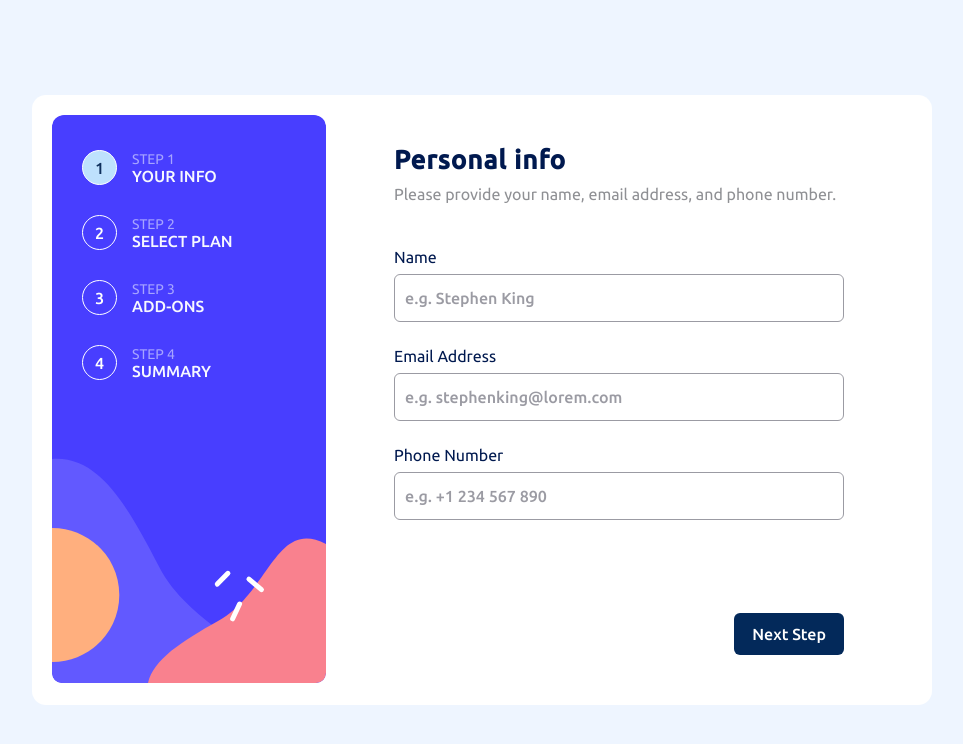
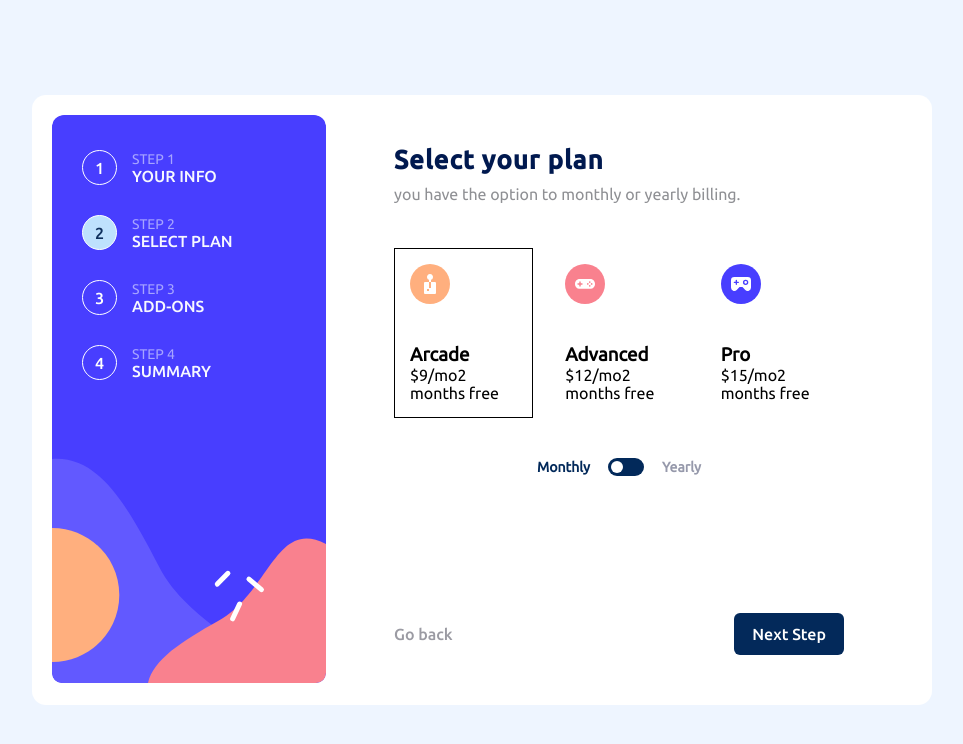
Before and after one commit to TsotMe/old-multi-step-form, a Vue app: page / in a window 1280 px wide. Shown: the top 744 px of the page, without its empty margins (158-1121 px from the left). Built offline with nearby package versions, Linux system fonts and the light colour scheme.

Commit message:
Update second step

```diff
--- a/src/App.vue
+++ b/src/App.vue
@@ -21,7 +21,7 @@ export default {
     },
     data() {
         return {
-            currentStep: 1,
+            currentStep: 2,
             stepsListing: [
                 {title: "Personal info", description: "Please provide your name, email address, and phone number."},
                 {title: "Select your plan", description: "you have the option to monthly or yearly billing."},
@@ -41,9 +41,7 @@ export default {
 }
 </script>
 
-<style lang="scss" scoped>
-@import './assets/css/variables.scss';
-
+<style lang="scss">
 .website {
     width: 100%;
     height: 100vh;
--- a/src/components/forms/StepTwo.vue
+++ b/src/components/forms/StepTwo.vue
@@ -1,5 +1,28 @@
 <template>
 <div class="step-two">
+    <div class="plans-cont">
+        <PlanComponent
+            :planImage="iconArcade"
+            planTitle="Arcade"
+            :planInitialPrice="9"
+            :class="{active: selectedPlan === 1}"
+            @setSelectedPlan="selectedPlan = 1"
+        />
+        <PlanComponent
+            :planImage="iconAdvanced"
+            planTitle="Advanced"
+            :planInitialPrice="12"
+            :class="{active: selectedPlan === 2}"
+            @setSelectedPlan="selectedPlan = 2"
+        />
+        <PlanComponent
+            :planImage="iconPro"
+            planTitle="Pro"
+            :planInitialPrice="15"
+            :class="{active: selectedPlan === 3}"
+            @setSelectedPlan="selectedPlan = 3"
+        />
+    </div>
     <div class="billing-type-wrapper">
         <span :class="{active: stepTwoStore.billingType === 1}">Monthly</span>
         <CustomToggle v-model="isYearly"/>
@@ -11,17 +34,25 @@
 <script>
 import CustomToggle from "@/components/UI/CustomToggle.vue";
 import {useStepTwoStore} from "@/stores/StepTwoStore";
+import PlanComponent from "@/components/second-step/PlanComponent.vue";
+import iconAdvanced from "@/assets/images/icon-advanced.svg"
+import iconArcade from "@/assets/images/icon-arcade.svg"
+import iconPro from "@/assets/images/icon-pro.svg"
 
 export default {
     name: "StepTwo",
-    components: {CustomToggle},
+    components: {PlanComponent, CustomToggle},
     setup() {
         const stepTwoStore = useStepTwoStore()
         return {stepTwoStore}
     },
     data() {
         return {
-            isYearly: false
+            isYearly: false,
+            iconAdvanced: iconAdvanced,
+            iconArcade: iconArcade,
+            iconPro: iconPro,
+            selectedPlan: 1
         }
     },
     watch: {
@@ -36,6 +67,23 @@ export default {
 @use '@/assets/css/variables' as v;
 
 .step-two {
+    flex: 1;
+    display: flex;
+    flex-direction: column;
+    gap: 40px;
+
+    > .plans-cont {
+        display: grid;
+        align-items: center;
+        justify-content: space-between;
+        grid-template-columns: 1fr 1fr 1fr;
+        gap: 16px;
+
+        > .active {
+            border-color: black;
+        }
+    }
+
     > .billing-type-wrapper {
         display: flex;
         align-items: center;
--- /dev/null
+++ b/src/components/second-step/PlanComponent.vue
@@ -0,0 +1,79 @@
+<template>
+<div class="plan-component" @click="$emit('setSelectedPlan')">
+    <img :src="planImage" alt="">
+    <div class="plan-info-wrapper">
+        <h3>{{ planTitle }}</h3>
+        <span>{{ planPrice }}</span>
+        <span>2 months free</span>
+    </div>
+</div>
+</template>
+
+<script>
+import {useStepTwoStore} from "@/stores/StepTwoStore";
+
+export default {
+    name: "PlanComponent",
+    props: {
+        planImage: {
+            type: String,
+            default: ''
+        },
+        planTitle: {
+            type: String,
+            default: ''
+        },
+        planInitialPrice: {
+            type: Number,
+            default: null
+        }
+    },
+    setup() {
+        const stepTwoStore = useStepTwoStore()
+        return {stepTwoStore}
+    },
+    computed: {
+        planPrice() {
+            if (this.stepTwoStore.billingType === 2) {
+                return `$${this.planInitialPrice * 10}/yr`
+            } else {
+                return `$${this.planInitialPrice}/mo`
+            }
+        }
+    }
+}
+</script>
+
+<style scoped lang="scss">
+.plan-component {
+    padding: 15px;
+    display: flex;
+    flex-direction: column;
+    gap: 40px;
+    transition: .2s;
+    border: 1px solid white;
+
+    &:hover {
+        border-color: black;
+    }
+
+    > img {
+        width: 40px;
+        height: 40px;
+    }
+
+    > .plan-info-wrapper {
+        > h3 {
+
+        }
+
+        > span {
+
+        }
+
+        > span {
+
+        }
+    }
+}
+</style>
```
